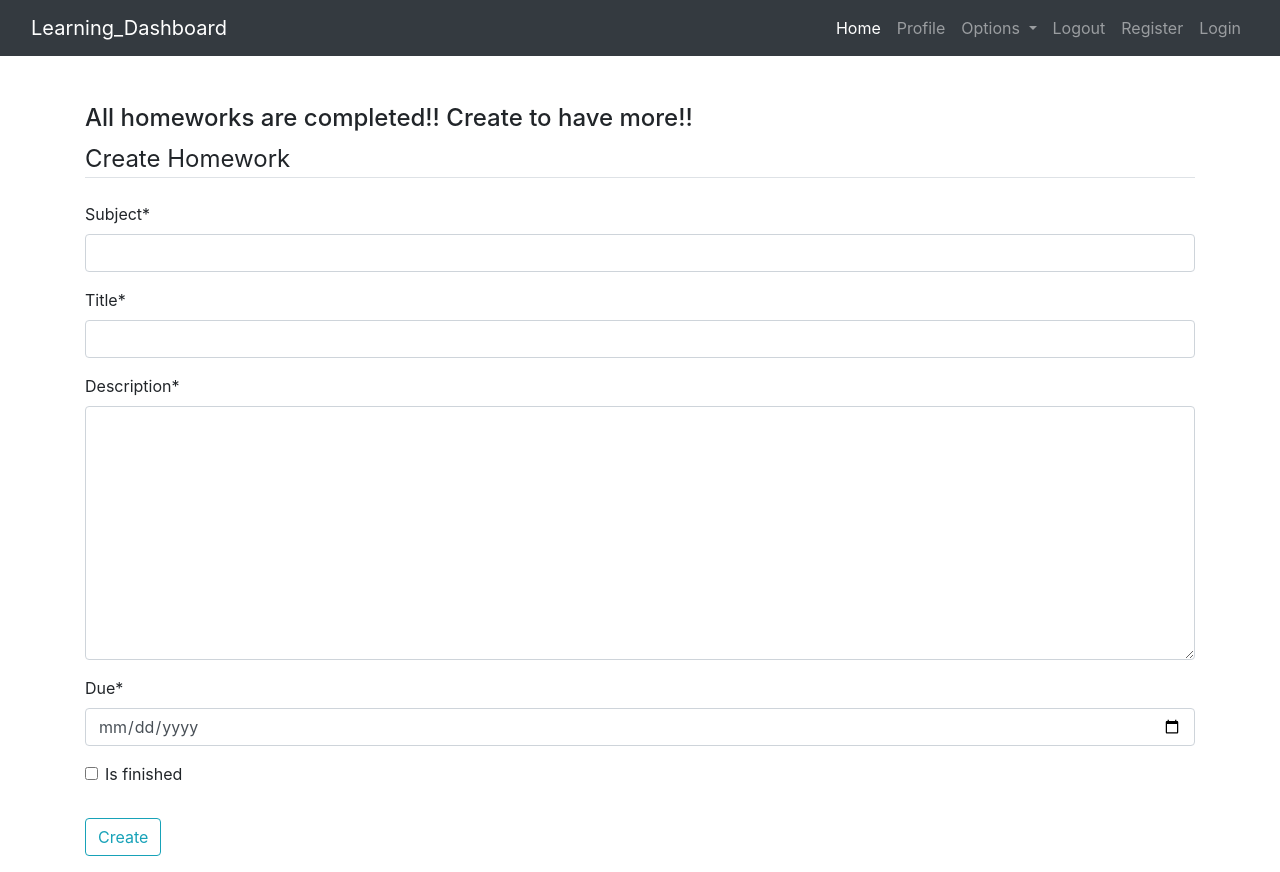
After one commit to ShahemNezamEddin/Learning-dashboard, a Django app: page /homework in a window 1280 px wide. The commit adds this page. Run offline with Django 3.2, Linux system fonts and the light colour scheme; the visitor is signed in with stand-in values (Sample User, id 1); data that the repository does not hold is empty; some libraries are stand-ins or nearby versions.

Commit message:
Add homework template, view, url, forms, and model #8

```diff
--- a/Dashboar/admin.py
+++ b/Dashboar/admin.py
@@ -3,3 +3,4 @@ from . models import *
 # Register your models here.
 
 admin.site.register(Notes)
+admin.site.register(Homework)
--- a/Dashboar/forms.py
+++ b/Dashboar/forms.py
@@ -1,5 +1,6 @@
 from django import forms
 from . models import *
+from django.forms import widgets
 
 
 # Notes forms.
@@ -9,3 +10,16 @@ class NotesForm(forms.ModelForm):
     class Meta:
         model = Notes
         fields = ['title', 'description']
+
+# Homework forms.
+
+
+class DateInput(forms.DateInput):
+    input_type = 'date'
+
+
+class HomeworkForms(forms.ModelForm):
+    class Meta:
+        model = Homework
+        widgets = {'due': DateInput()}
+        fields = ['subject', 'title', 'description', 'due', 'is_finished']
--- a/Dashboar/models.py
+++ b/Dashboar/models.py
@@ -1,5 +1,6 @@
 from django.db import models
 from django.contrib.auth.models import User
+from django.forms import widgets
 
 # Create your models here.
 # Notes models.
@@ -16,3 +17,17 @@ class Notes(models.Model):
     class Meta:
         verbose_name = "notes"
         verbose_name_plural = "notes"
+
+# Homework models.
+
+
+class Homework(models.Model):
+    user = models.ForeignKey(User, on_delete=models.CASCADE)
+    subject = models.CharField(max_length=50)
+    title = models.CharField(max_length=100)
+    description = models.TextField()
+    due = models.DateTimeField()
+    is_finished = models.BooleanField(default=False)
+
+    def __str__(self):
+        return self.title
--- a/Dashboar/templates/dashboard/base.html
+++ b/Dashboar/templates/dashboard/base.html
@@ -44,7 +44,7 @@
                 <div class="dropdown-divider"></div>
 
                 <a class="dropdown-item" href="{% url 'notes' %}">Notes</a>
-                <a class="dropdown-item" href="#">Homework</a>
+                <a class="dropdown-item" href="{% url 'homework' %}">Homework</a>
                 <div class="dropdown-divider"></div>
               </div>
             </li>
--- a/Dashboar/templates/dashboard/home.html
+++ b/Dashboar/templates/dashboard/home.html
@@ -22,7 +22,7 @@
     </div>
 
     <div class="col-md-6">
-      <a href="#">
+      <a href="{% url 'homework' %}">
         <div class="card">
           <img class="card-img-top" src="{% static 'images/homework.jpg' %}" alt="Homework image">
           <div class="card-body">
--- /dev/null
+++ b/Dashboar/templates/dashboard/homework.html
@@ -0,0 +1,66 @@
+{% extends 'dashboard/base.html' %}
+{% load static %}
+{% load crispy_forms_tags %}
+{% block content %}
+
+<div class="container">
+{% if not homeworks_done %}
+    <table class="table table-striped table-bordered table-hover table-dark">
+        <thead>
+            <tr>
+                <th scope="col">#</th>
+                <th scope="col">Subject</th>
+                <th scope="col">Title</th>
+                <th scope="col">Description</th>
+                <th scope="col">Due</th>
+                <th scope="col">Status</th>
+                <th scope="col">Delete</th>
+            </tr>
+        </thead>
+        <tbody>
+            {% for homework in homeworks %}
+            <tr>
+                <th scope="row">{{forloop.counter}}</th>
+                <td>{{homework.subject}}</td>
+                <td>{{homework.title}}</td>
+                <td>{{homework.description}}</td>
+                <td>{{homework.due}}</td>
+
+                <td>
+                    <a href="{% url 'update-homework' homework.id %}">
+                        <div class="form-check">
+                            {% if homework.is_finished == True %}
+                            <input class="form-check-input" type="checkbox" value="" checked>
+                            {% else %}
+                            <input class="form-check-input" type="checkbox" value="">
+                            {% endif %}
+                            <label class="form-check-label text-light" for="flexCheckDefault">
+                                Mark as Completed
+                            </label>
+                        </div>
+                    </a>
+                </td>
+                <td><a href="{% url 'delete-homework' homework.id %}"><i class="fa fa-trash fa-2x"></i></a></td>
+            </tr>
+            {% endfor %}
+        </tbody>
+    </table>
+    {% else %}
+    <h4>All homeworks are completed!! Create to have more!!</h4>
+{% endif %}
+</div>
+<div class=" container">
+    <form method="POST">
+        {% csrf_token %}
+        <fieldset class="form-group">
+            <legend class="border-bottom mb-4">Create Homework</legend>
+            {{form|crispy}}
+        </fieldset>
+        <div class="form-group">
+            <button href="" class="btn btn-outline-info" type="submit">
+                Create
+            </button>
+        </div>
+    </form>
+</div>
+{% endblock content %}
--- a/Dashboar/urls.py
+++ b/Dashboar/urls.py
@@ -5,4 +5,9 @@ urlpatterns = [
     path('', views.home, name='home'),
     path('notes', views.notes, name='notes'),
     path('delete_note/<int:pk>', views.delete_note, name='delete-note'),
+
+    path('homework', views.homework, name='homework'),
+    path('update_homework/<int:pk>', views.update_homework, name='update-homework'),
+    path('delete_homework/<int:pk>', views.delete_homework, name='delete-homework'),
+
 ]
--- a/Dashboar/views.py
+++ b/Dashboar/views.py
@@ -1,6 +1,7 @@
 from django.shortcuts import render, redirect
 from . forms import *
 from django.contrib import messages
+from django.forms.widgets import FileInput
 
 
 # Create your views here.
@@ -9,6 +10,7 @@ from django.contrib import messages
 
 def home(request):
     return render(request, 'dashboard/home.html')
+
 
 # home views.
 
@@ -31,3 +33,61 @@ def delete_note(request, pk=None):
     Notes.objects.get(id=pk).delete()
     messages.success(request, f"Note removed by {request.user.username} successfully!")
     return redirect("notes")
+
+
+# homework views.
+
+def homework(request):
+    if request.method == 'POST':
+        form = HomeworkForms(request.POST)
+        if form.is_valid():
+            try:
+                finished = request.POST['is_finished']
+                if finished == 'on':
+                    finished = True
+                else:
+                    finished = False
+            except:
+                finished = False
+
+            Homeworks = Homework(
+                user=request.user,
+                subject=request.POST['subject'],
+                title=request.POST['title'],
+                description=request.POST['description'],
+                due=request.POST['due'],
+                is_finished=finished,
+            )
+            Homeworks.save()
+            messages.success(request, f"Homework added from {request.user.username} successfully!")
+    else:
+        form = HomeworkForms()
+    homework = Homework.objects.filter(user=request.user)
+    if len(homework) == 0:
+        homework_done = True
+    else:
+        homework_done = False
+
+    context = {
+        'homeworks': homework,
+        'homeworks_done': homework_done,
+        'form': form,
+    }
+    return render(request, 'dashboard/homework.html', context)
+
+
+def update_homework(request, pk=None):
+    homework = Homework.objects.get(id=pk)
+    if homework.is_finished:
+        homework.is_finished = False
+    else:
+        homework.is_finished = True
+
+    homework.save()
+    return redirect('homework')
+
+
+def delete_homework(request, pk=None):
+    Homework.objects.get(id=pk).delete()
+    messages.success(request, f"Homework removed by {request.user.username} successfully!")
+    return redirect("homework")
--- a/Learning_Dashboar/settings.py
+++ b/Learning_Dashboar/settings.py
@@ -28,7 +28,7 @@ TEMPLATES_DIR = os.path.join(BASE_DIR, 'templates')
 SECRET_KEY = os.environ.get('SECRET_KEY')
 
 # SECURITY WARNING: don't run with debug turned on in production!
-DEBUG = False
+DEBUG = True
 
 ALLOWED_HOSTS = ['learning-dashboard.herokuapp.com', 'localhost']
 
```
Also changed, not shown: Dashboar/migrations/0002_homework.py (added).
